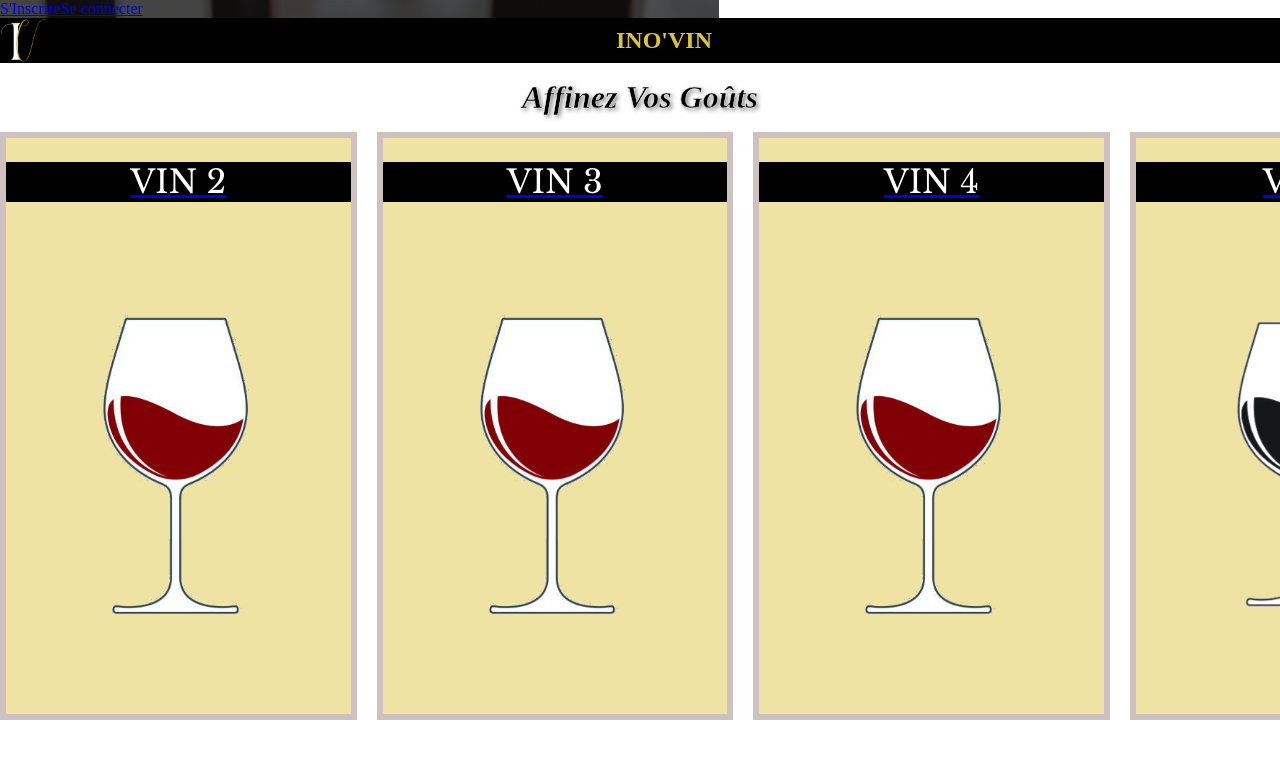
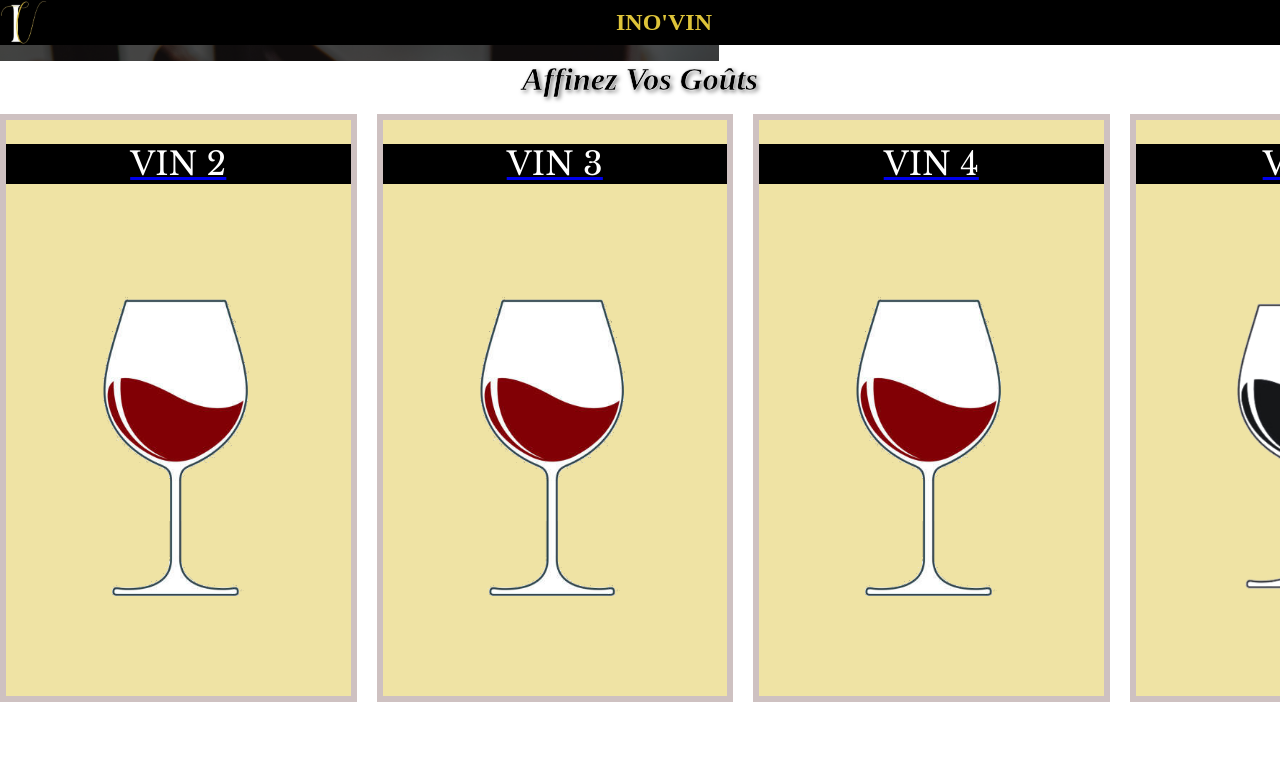
Before and after one commit to WildCodeSchool/2023-02-JS-Reims-project-3-inovin, a React (Vite) app in the folder frontend/: page /fourglass in a window 1280 px wide. Shown: the top 758 px of the page. Built offline with nearby package versions, Linux system fonts and the light colour scheme.

Commit message:
Ajout button deconexion reorganisation

```diff
--- a/frontend/src/App.jsx
+++ b/frontend/src/App.jsx
@@ -1,6 +1,5 @@
 import React from "react";
-import { Routes, Route, Link } from "react-router-dom";
-import { useAuth } from "./contexts/AuthContext";
+import { Routes, Route } from "react-router-dom";
 import Home from "./pages/Home";
 import Login from "./pages/Login";
 import Register from "./pages/Register";
@@ -12,31 +11,12 @@ import Score from "./pages/Score";
 import Logout from "./components/Logout";
 import "./App.css";
 import "./App.scss";
+import Navbar from "./components/Navbar";
 
 function App() {
-  const { token, setToken } = useAuth();
   return (
-    <div className="App">
-      <header>
-        <nav>
-          <ul>
-            <li>
-              {token == null ? (
-                <>
-                  <Link to="/register">S'Inscrire</Link>
-                  <Link to="/login">Se connecter</Link>
-                </>
-              ) : (
-                <Link to="/logout" onClick={() => setToken(null)}>
-                  Déconnexion
-                </Link>
-              )}
-            </li>
-          </ul>
-        </nav>
-      </header>
-
     <main className="App">
+      <Navbar />
       <Routes>
         <Route path="/" element={<Home />} />
         <Route path="/questionnaire" element={<Questionnaire />} />
@@ -49,7 +29,6 @@ function App() {
         <Route path="/logout" element={<Logout />} />
       </Routes>
     </main>
-    </div>
   );
 }
 
--- a/frontend/src/App.scss
+++ b/frontend/src/App.scss
@@ -14,3 +14,7 @@
   min-height: 100vh;
   text-align: center;
 }
+
+.deconnexion {
+  display: flex;
+}
--- a/frontend/src/components/Navbar.jsx
+++ b/frontend/src/components/Navbar.jsx
@@ -1,12 +1,37 @@
 import React from "react";
+import { Link } from "react-router-dom";
 import Logo from "../Pictures/Logo.jpg";
+import { useAuth } from "../contexts/AuthContext";
+import deco from "../Pictures/deco.png";
 import "../App.css";
 
 export default function Navbar() {
+  const { token, setToken } = useAuth();
   return (
     <nav className="header">
+      <header />
       <img src={Logo} alt="Logo Ino'vin" />
       <h1>INO'VIN</h1>
+      <nav>
+        <ul>
+          <li>
+            {token == null ? (
+              <>
+                <Link to="/register" />
+                <Link to="/login" />
+              </>
+            ) : (
+              <Link
+                to="/logout"
+                className="deconnexion"
+                onClick={() => setToken(null)}
+              >
+                <img src={deco} alt="deconnexion" />
+              </Link>
+            )}
+          </li>
+        </ul>
+      </nav>
     </nav>
   );
 }
--- a/frontend/src/pages/FourGlass.jsx
+++ b/frontend/src/pages/FourGlass.jsx
@@ -1,10 +1,8 @@
 import GlassCard from "../components/GlassCard";
-import Navbar from "../components/Navbar";
 
 export default function FourGlass() {
   return (
     <div className="BackgroundGlass">
-      <Navbar />
       <section>
         <h1 className="title_4glasses">Affinez vos goûts</h1>
 
```
Also changed, not shown: frontend/src/Pictures/deco.png (added). Lines whose indentation alone changed are shown as unchanged.
